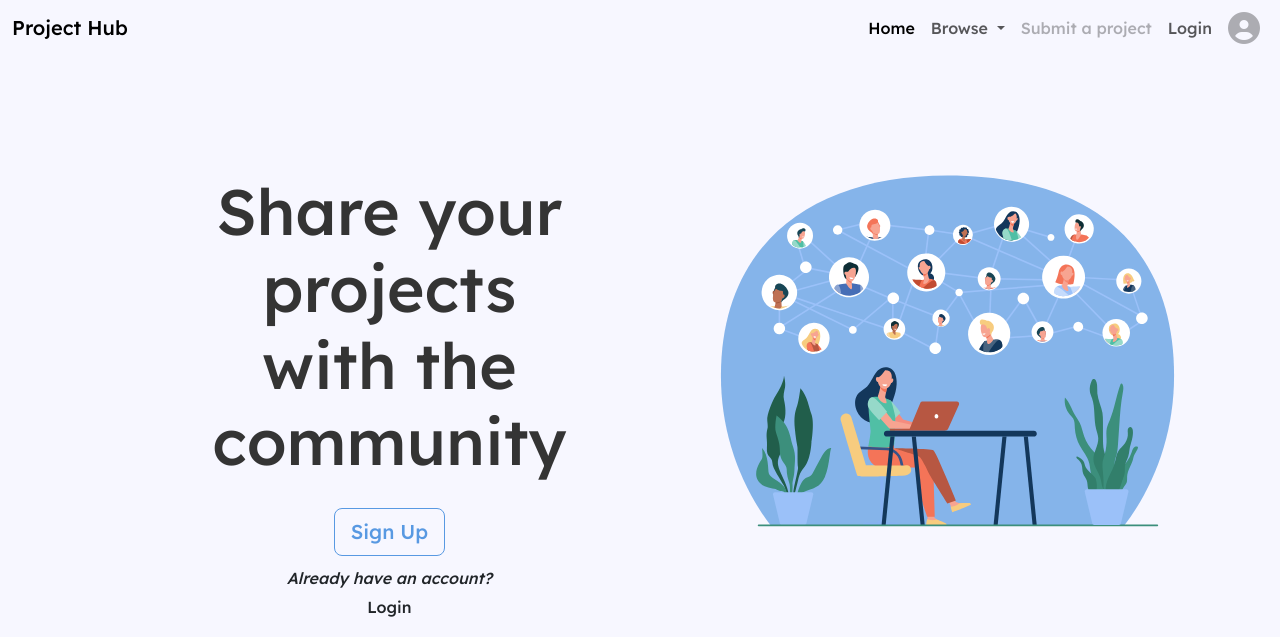
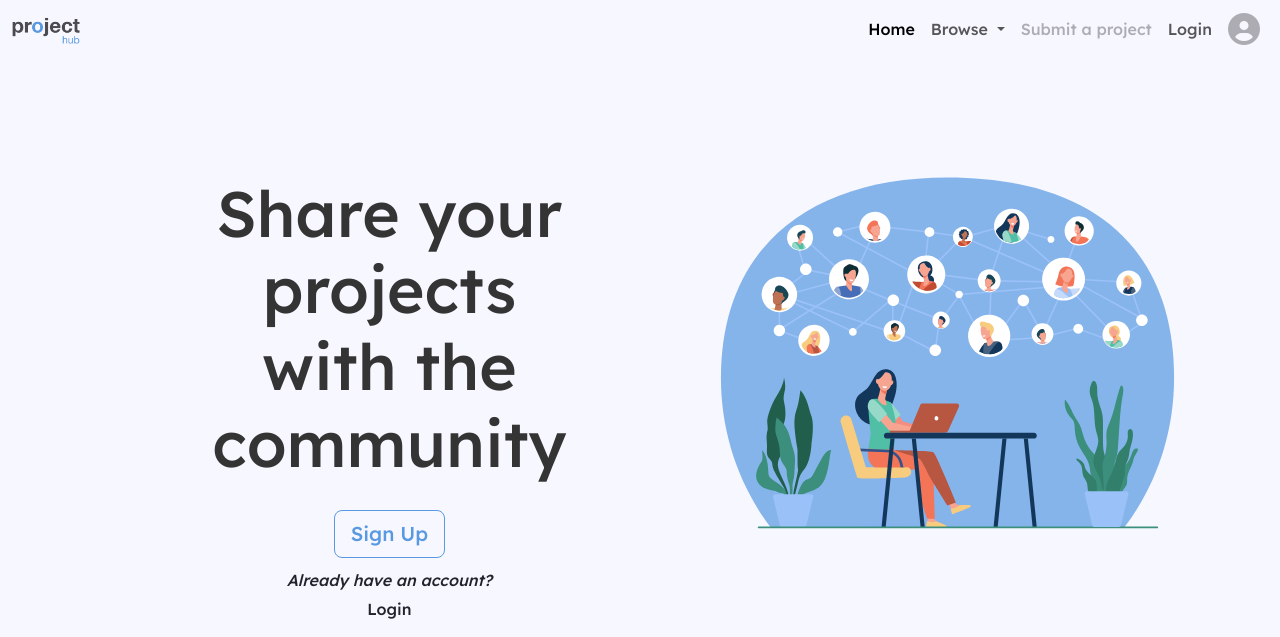
Before and after one commit to linx02/project-hub, a Django app: template hub_main/templates/index.html in a window 1280 px wide. Shown: the top 637 px of the page. Run offline with Django 3.2, Linux system fonts and the light colour scheme; the template is opened without the code that fills it, so the values that code supplies are empty; some libraries are stand-ins or nearby versions.

Commit message:
Add logo

```diff
--- a/hub_main/templates/base.html
+++ b/hub_main/templates/base.html
@@ -17,7 +17,7 @@
     <header>
         <nav class="navbar navbar-expand-lg" id="nav">
             <div class="container-fluid">
-              <a class="navbar-brand" href="{% url 'home' %}">Project Hub</a>
+              <a class="navbar-brand" href="{% url 'home' %}"><img src="{% static 'hub_main/images/logo.png' %}" height="30"></a>
               <button class="navbar-toggler" type="button" data-bs-toggle="collapse" data-bs-target="#navbarNavDropdown" aria-controls="navbarNavDropdown" aria-expanded="false" aria-label="Toggle navigation">
                 <span class="navbar-toggler-icon"></span>
               </button>
```
Also changed, not shown: hub_main/static/hub_main/images/logo.png (added).
